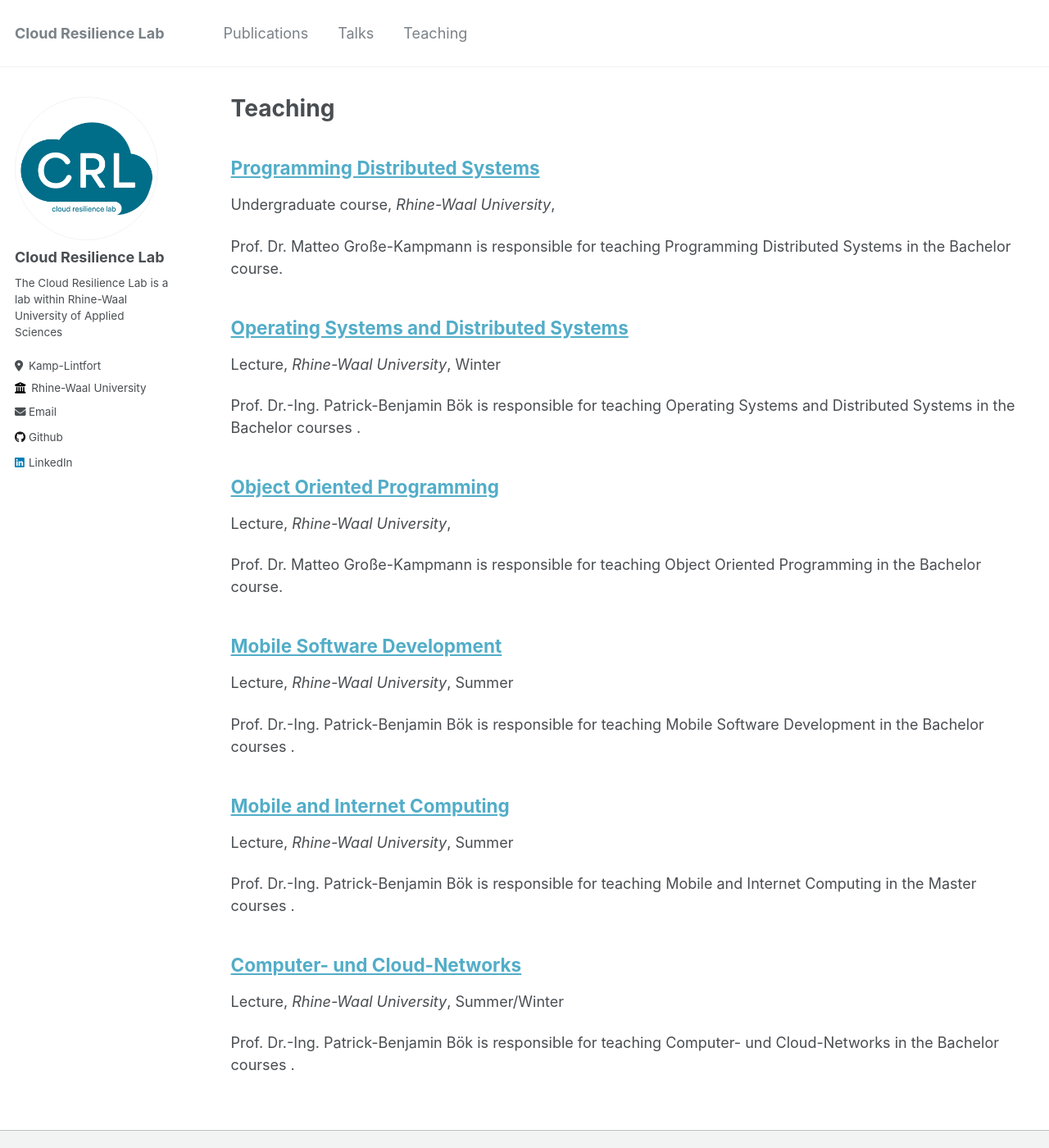
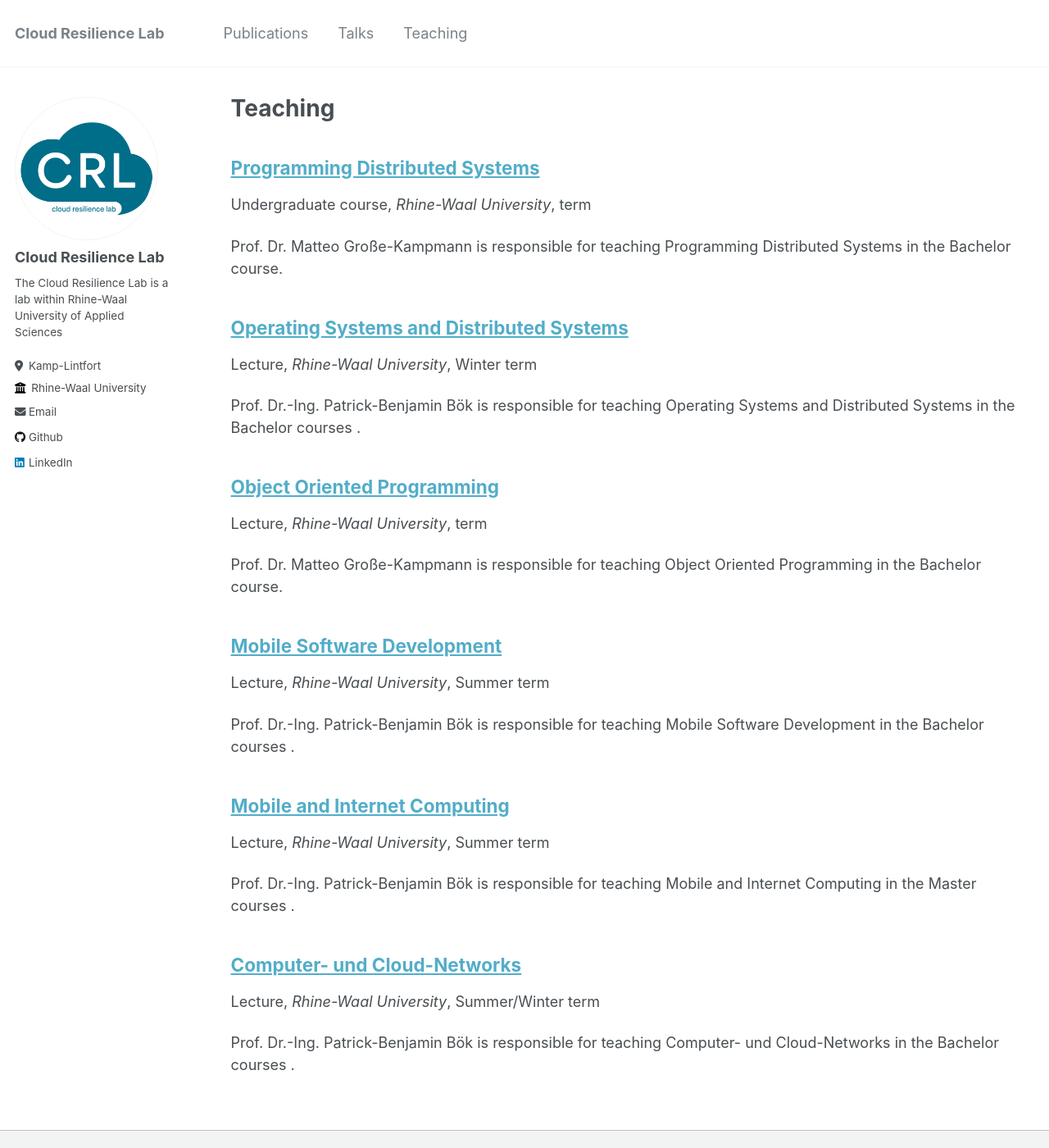
Before and after one commit to cloudresiliencelab/cloudresiliencelab.github.io, a Jekyll site: the page built from _pages/teaching.html, in a window 1280 px wide and 1400 px high. Shown: the whole window at 82% size. Built offline with Jekyll 4.4.1, drawn with Linux system fonts in a browser that asks for light colours.

Commit message:
Update archive-teaching.html

```diff
--- a/_includes/archive-teaching.html
+++ b/_includes/archive-teaching.html
@@ -39,7 +39,7 @@
     {% endif %}
 
         {% if post.collection == 'teaching' %}
-          <p> {{ post.type }}, <i>{{ post.venue }}</i>, {{ post.term }} </p>
+          <p> {{ post.type }}, <i>{{ post.venue }}</i>, {{ post.term }} term </p>
         {% elsif post.collection == 'publications' %}
           <p>Published in <i>{{ post.venue }}</i>, {{ post.date | default: "1900-01-01" | date: "%Y" }} </p>
         {% elsif post.date %}
```
